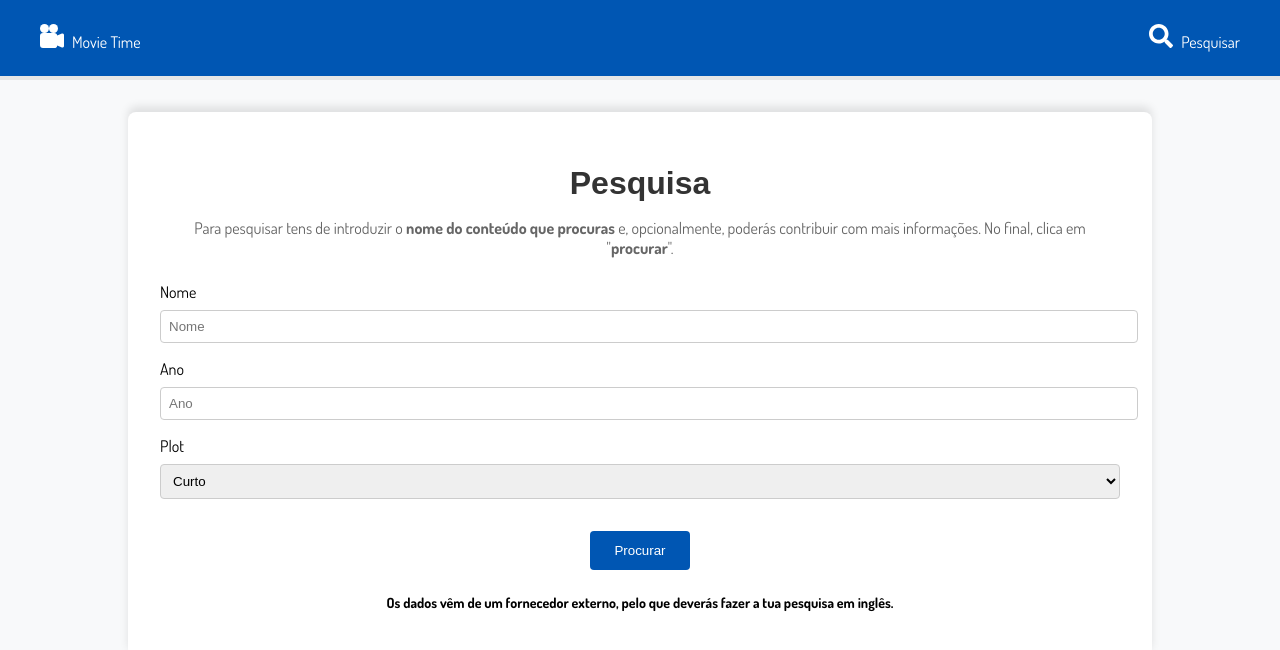
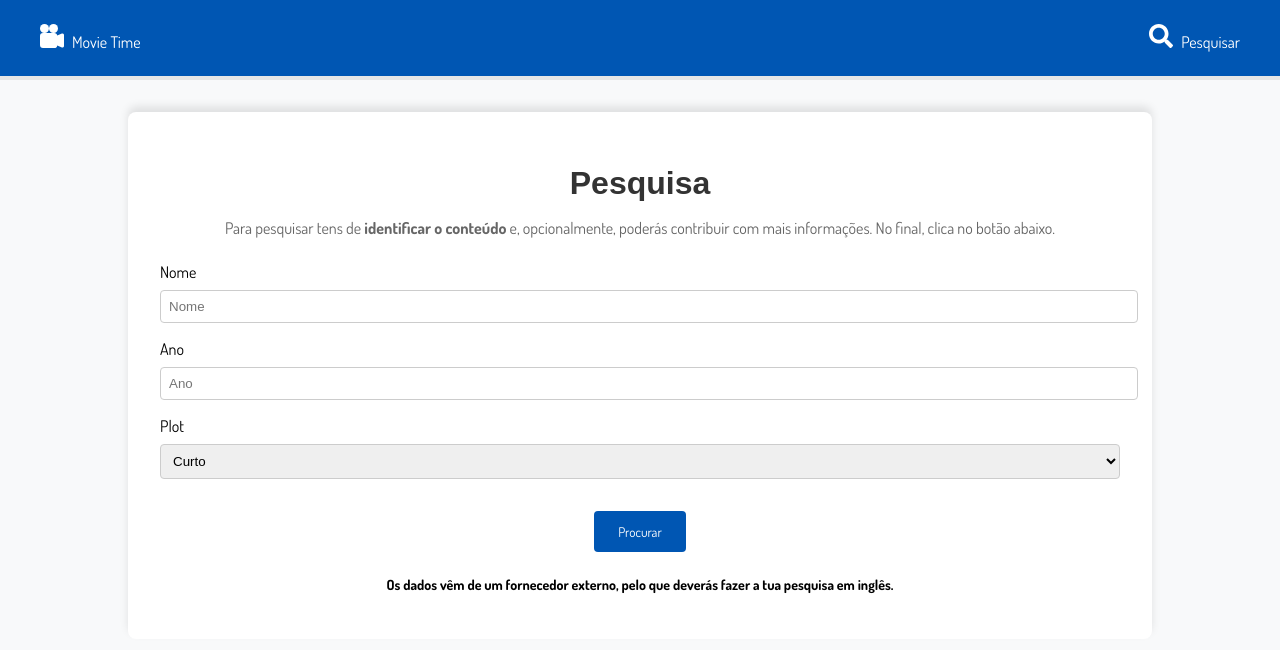
Before and after one commit to T0masSousa/tdw-mp2-Tomas-Sousa, a React (Create React App) app in the folder mp2_tomas_sousa/: page /search in a window 1280 px wide. Shown: the top 650 px of the page. Built offline with nearby package versions, Linux system fonts and the light colour scheme; no server answers; a web font is replaced by a local one.

Commit message:
Enhance SearchPage tests and improve feedback messages in FiltersRequest component

```diff
--- a/mp2_tomas_sousa/src/Components/FIltersRequest.js
+++ b/mp2_tomas_sousa/src/Components/FIltersRequest.js
@@ -33,7 +33,7 @@ export default function FiltersRequest() {
     //SE TENTAR PESQUISAR SEM NOME || É LIMITAÇÃO DA API
     if (!title) {
       // FALTA NOME
-      setFeedback('Por favor, insire o nome do conteúdo que procuras.');
+      setFeedback('Por favor, identifica o conteúdo que procuras.');
     } else {
       // VAI PROCURAR
       setFeedback('');
@@ -55,9 +55,9 @@ export default function FiltersRequest() {
       <CardSearch>
         <HeadingSearch>Pesquisa</HeadingSearch>
         <ParagraphSearch>
-          Para pesquisar tens de introduzir o{' '}
-          <b>nome do conteúdo que procuras</b> e, opcionalmente, poderás
-          contribuir com mais informações. No final, clica em "<b>procurar</b>".
+          Para pesquisar tens de <b>identificar o conteúdo</b> e, opcionalmente,
+          poderás contribuir com mais informações. No final, clica no botão
+          abaixo.
         </ParagraphSearch>
         <ErrorSearch>{feedback}</ErrorSearch>
         <FormSearch>
--- a/mp2_tomas_sousa/src/Styles/GlobalStyles.js
+++ b/mp2_tomas_sousa/src/Styles/GlobalStyles.js
@@ -402,6 +402,7 @@ export const FormSearch = styled.form`
     cursor: pointer;
     margin-top: 1rem;
     transition: background-color 0.3s;
+    ${BodyFont}
 
     //HOVER SEARCH
     &:hover {
```
Also changed, not shown: 1 other file (tests, documents, lock files or other folders).
